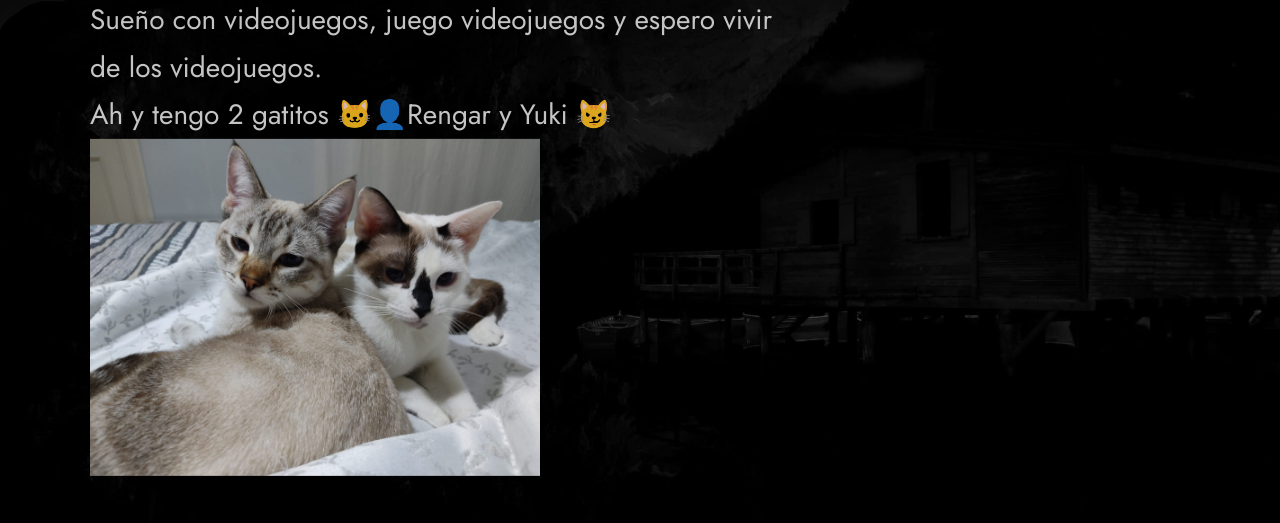
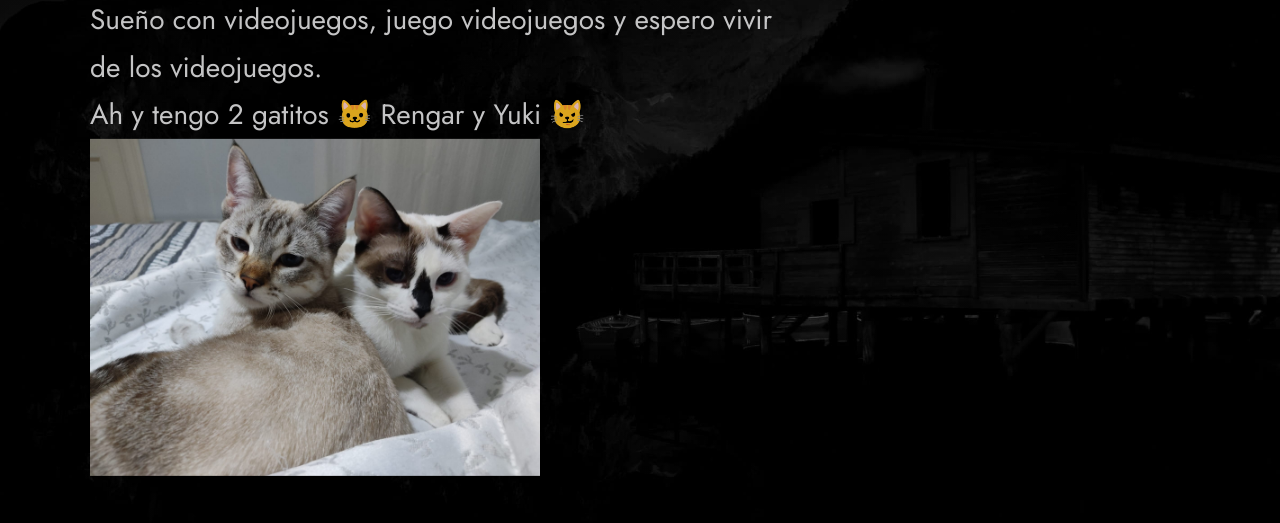
Before and after one commit to bo1x/Portfolio, a plain HTML site: page index.html in a window 1280 px wide. Shown: the part 267-790 px from the top of the page. Drawn offline with Linux system fonts and the light colour scheme.

Commit message:
Emoji swap cuz cat ninja doesnt render on old unicode

```diff
--- a/index.html
+++ b/index.html
@@ -42,7 +42,7 @@
           <br><br><br>
           <span>Alejandro Boix Pérez</span>
         </h1>
-        <p>Sueño con videojuegos, juego videojuegos y espero vivir de los videojuegos.<br> Ah y tengo 2 gatitos 🐱‍👤Rengar y Yuki 😼 <br><img class="about__photo" src="./images/Michis.jpeg" alt="Foto de unos gatitos" class="work__image" style="max-width: 450px"/></p>
+        <p>Sueño con videojuegos, juego videojuegos y espero vivir de los videojuegos.<br> Ah y tengo 2 gatitos 🐱 Rengar y Yuki 😼 <br><img class="about__photo" src="./images/Michis.jpeg" alt="Foto de unos gatitos" class="work__image" style="max-width: 450px"/></p>
         <a href="#about" class="btn btn--pink">¿Quién eres?</a>
 
       </div>
```
